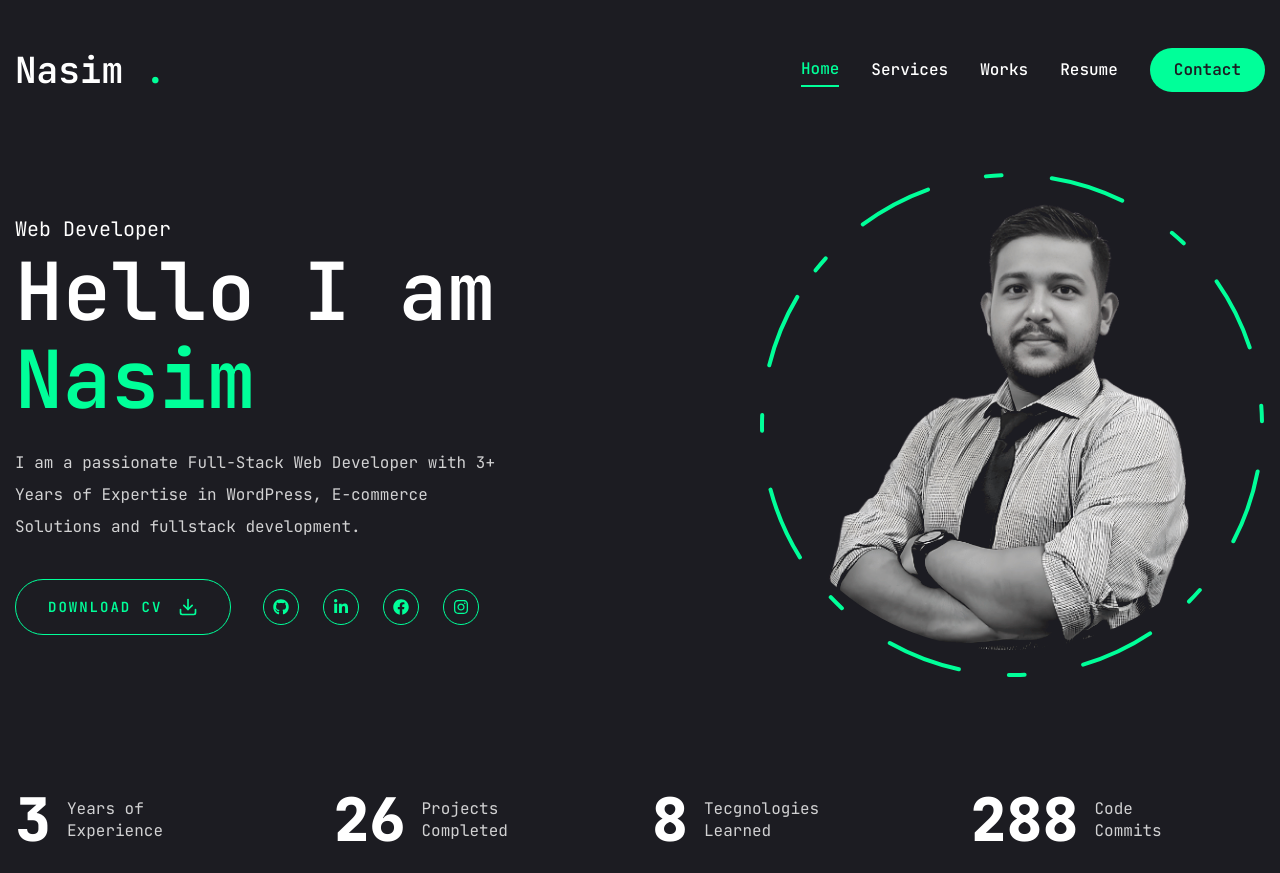
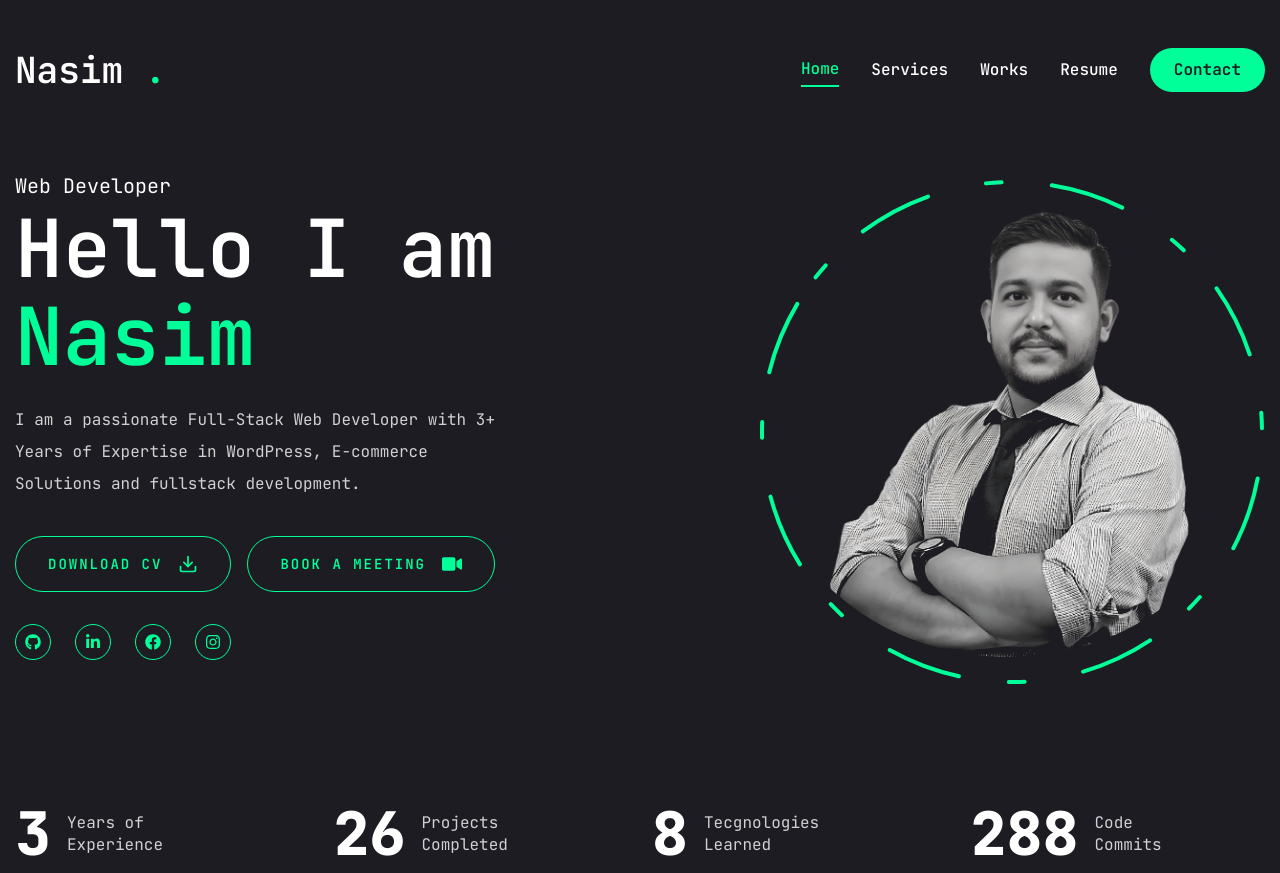
Before and after one commit to nasimshishir/Dev-portfolio-final, a Next.js app: page / in a window 1280 px wide. Built offline with nearby package versions, Linux system fonts and the light colour scheme.

Commit message:
Booking button added to the homepage

```diff
--- a/app/contact/page.tsx
+++ b/app/contact/page.tsx
@@ -181,14 +181,14 @@ const Contact = () => {
 
                     <div className='flex-1 flex items-center xl:justify-end order-1 xl:order-none mb-8 xl:mb-0'>
                         <ul className='flex flex-col gap-10'>
-                            <Link href="https://cal.com/nasimshishir/30min" className="group">
+                            <Link href="https://cal.com/nasimshishir/30min" target="_blank" className="group">
                                 <li className='flex items-center gap-6 border border-accent rounded-lg py-3 pe-4 mb-5'>
                                     <div className='w-[52px] h-[52px] xl:w-[72px] xl:h-[72px] text-accent rounded-md flex items-center justify-center'>
                                         <div className='text-[24px] xl:text-[28px]' ><FaVideo /></div>
                                     </div>
                                     <div className='flex-1'>
                                         <p className='text-white/60 group-hover:text-white/80'>Book a Schedule</p>
-                                        <h3 className='text-xl'>30 minnutes of FREE consultation</h3>
+                                        <h3 className='text-xl'>For a FREE consultation</h3>
                                     </div>
                                 </li>
                             </Link>
--- a/app/page.tsx
+++ b/app/page.tsx
@@ -6,6 +6,7 @@ import Photo from '@/components/Photo'
 import Stats from '@/components/Stats'
 import { motion } from 'framer-motion'
 import Link from 'next/link'
+import { FaVideo } from "react-icons/fa"
 
 const Homepage = () => {
   return (
@@ -18,7 +19,7 @@ const Homepage = () => {
             <p className='max-w-[500px] mb-9 text-white/80'>
               I am a passionate Full-Stack Web Developer with 3+ Years of Expertise in WordPress, E-commerce Solutions and fullstack development.
             </p>
-            <div className='flex flex-col xl:flex-row items-center gap-8'>
+            <div className='flex flex-col xl:flex-row items-center gap-4'>
               <Link
                 href="/cv.pdf"
                 target="_blank"
@@ -29,9 +30,18 @@ const Homepage = () => {
                   <FiDownload className='text-xl ml-2' />
                 </Button>
               </Link>
-              <div className='mb-8 xl:mb-0'>
-                <Socials containerStyles='flex gap-6' iconStyles='w-9 h-9 border border-accent rounded-full flex justify-center items-center text-accent text-base  hover:bg-accent hover:text-primary hover:transition-all duration-500' />
-              </div>
+              <Link
+                href="https://cal.com/nasimshishir/30min"
+                target="_blank"
+              >
+                <Button className='uppercase flex items-center gap-2 transition-all duration-200' variant={'outline'} size={'lg'} >
+                  <span>Book a Meeting</span>
+                  <FaVideo className='text-xl ml-2' />
+                </Button>
+              </Link>
+            </div>
+            <div className='flex justify-center xl:justify-start gap-8 xl:gap-12 my-8'>
+              <Socials containerStyles='flex gap-6' iconStyles='w-9 h-9 border border-accent rounded-full flex justify-center items-center text-accent text-base  hover:bg-accent hover:text-primary hover:transition-all duration-500' />
             </div>
           </div>
           <div className='order-1 xl:order-none mb-8 xl:mb-0'>
```
